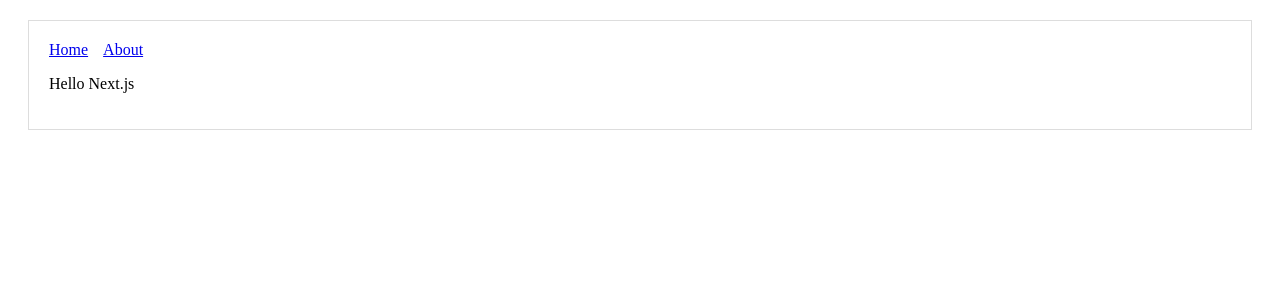
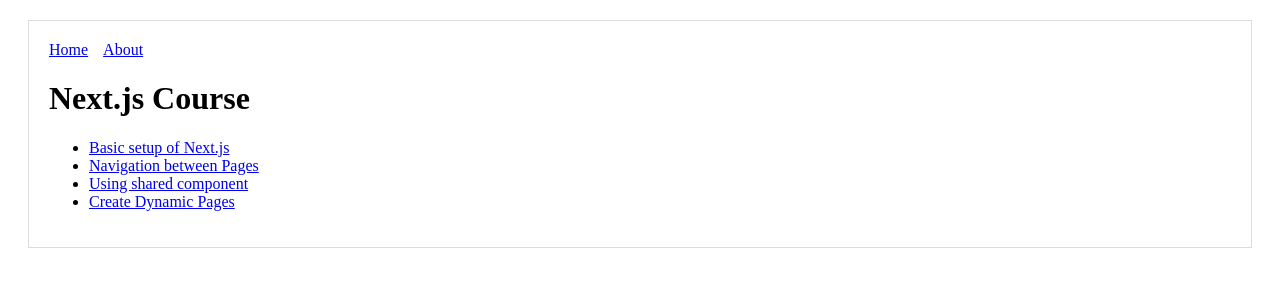
Before and after one commit to teddylun/Universial-React-App-with-Next.js, a Next.js app: page / in a window 1280 px wide. Shown: the top 300 px of the page. Built offline with nearby package versions, Linux system fonts and the light colour scheme.

Commit message:
lesson4 done

```diff
--- a/pages/index.js
+++ b/pages/index.js
@@ -1,9 +1,23 @@
 // pages/index.js
 
 import Layout from '../components/MyLayout.js'
+import Link from 'next/link'
 
+const PostLink = (props) => (
+  <li>
+    <Link href={`/post?title=${props.title}`}>
+      <a>{props.title}</a>
+    </Link>
+  </li>
+)
 export default () => (
     <Layout>
-       <p>Hello Next.js</p>
+      <h1>Next.js Course</h1>
+      <ul>
+        <PostLink title="Basic setup of Next.js"/>
+        <PostLink title="Navigation between Pages"/>
+        <PostLink title="Using shared component"/>
+        <PostLink title="Create Dynamic Pages"/>
+      </ul>
     </Layout>
 )
```
Also changed, not shown: pages/post.js (added, +13 -0 lines).
